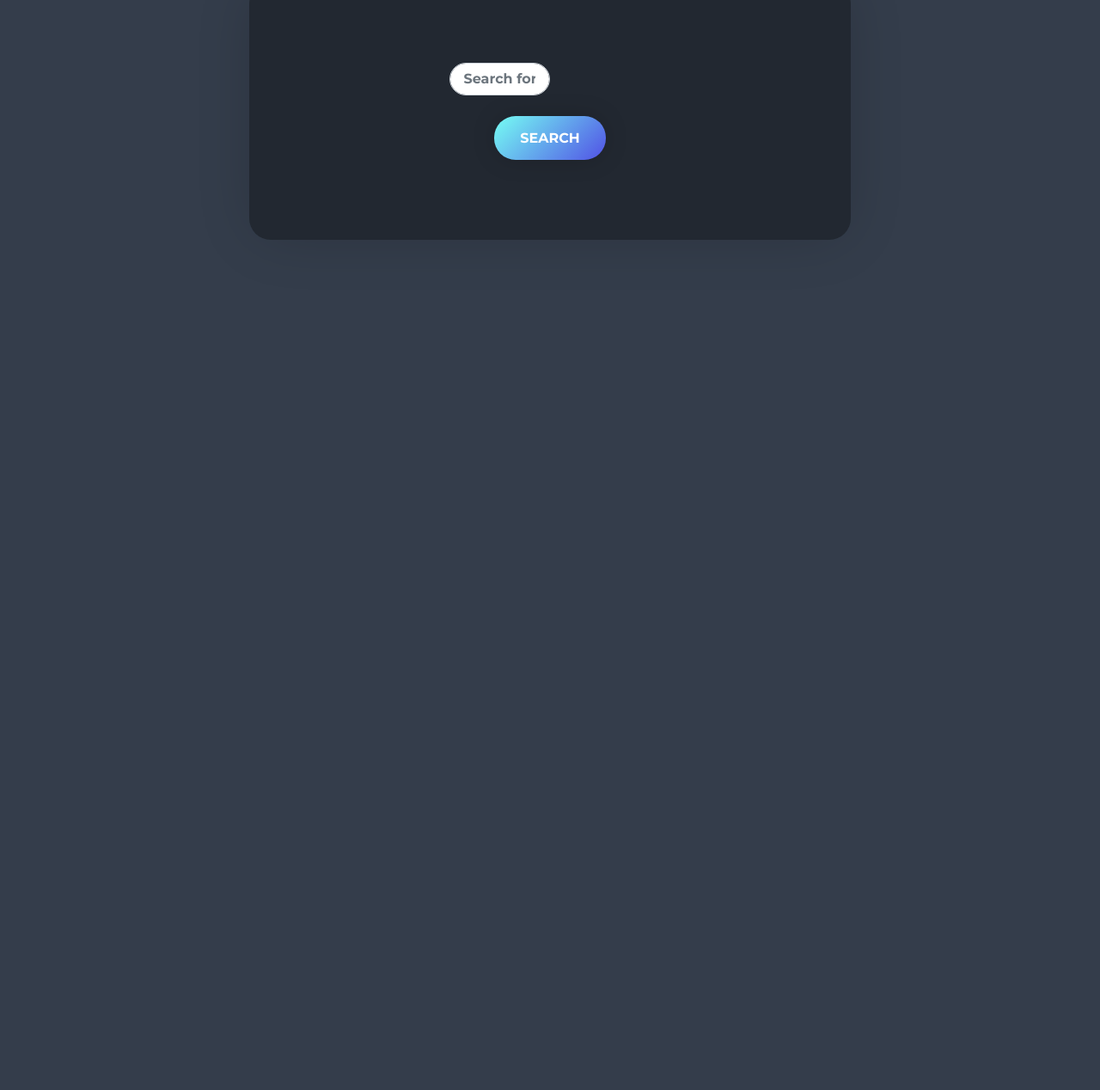
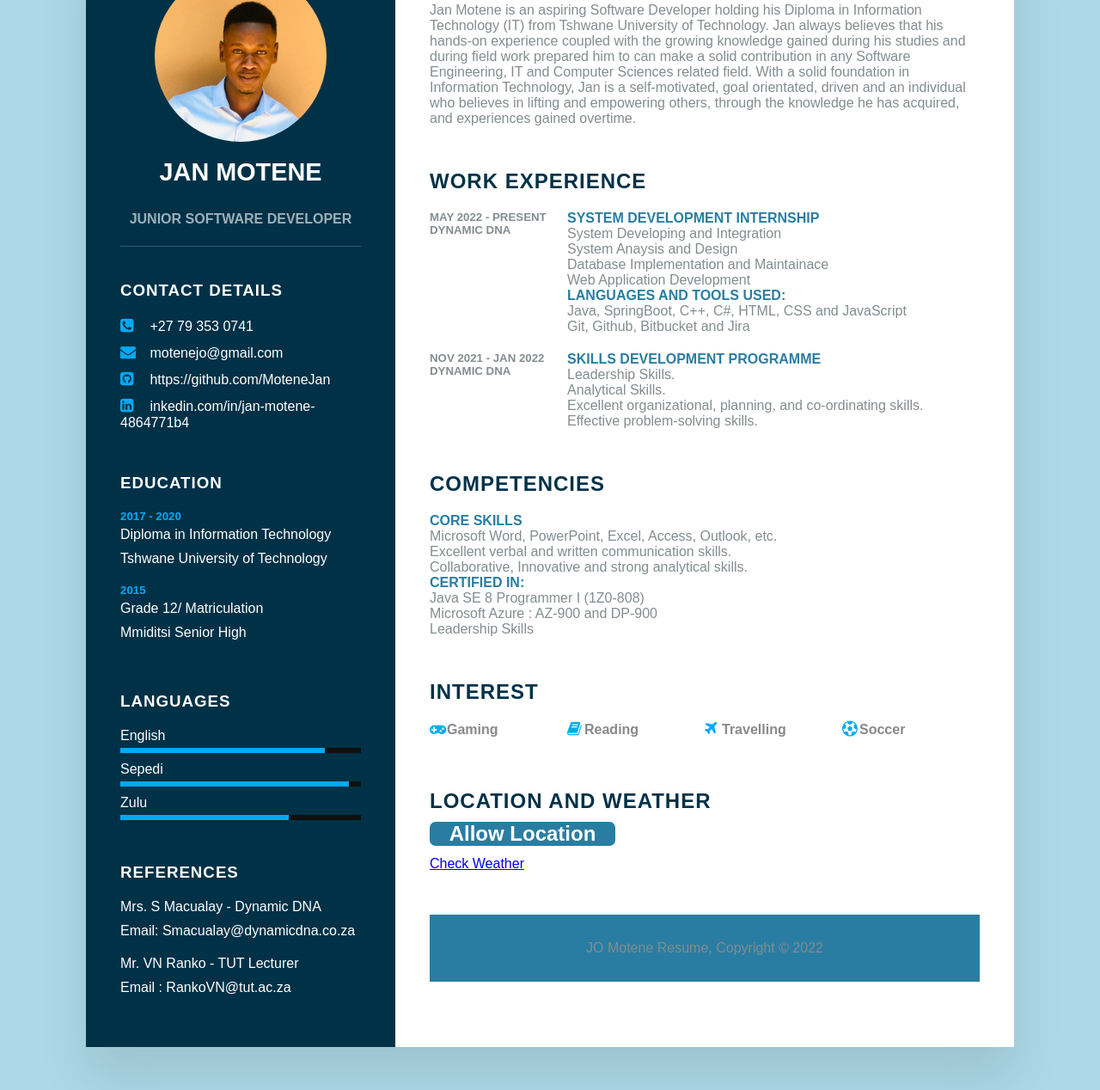
Before and after one commit to MoteneJan/Resume-CV, a plain HTML site: page index.html in a window 1280 px wide. Shown: the part 125-1393 px from the top of the page at 86% size. Before the commit the page ends 800 px from the top, so only its background shows below. Drawn offline with nearby package versions, Linux system fonts and the light colour scheme; a web font is replaced by a local one.

```diff
--- a/index.html
+++ b/index.html
@@ -2,80 +2,195 @@
 <html lang="en">
 
 <head>
-    <meta charset="UTF-8" />
-    <meta name="viewport" content="width=device-width, initial-scale=1.0" />
-    <link rel="stylesheet" href="https://stackpath.bootstrapcdn.com/bootstrap/4.3.1/css/bootstrap.min.css" integrity="sha384-ggOyR0iXCbMQv3Xipma34MD+dH/1fQ784/j6cY/iJTQUOhcWr7x9JvoRxT2MZw1T" crossorigin="anonymous" />
-    <link rel="stylesheet" href="style.css" />
-    <link rel="icon" href="favicon.ico" />
+    <meta charset="UTF-8">
+    <meta http-equiv="X-UA-Compatible" content="IE=edge">
+    <meta name="viewport" content="width=device-width, initial-scale=1.0">
+    <link rel="stylesheet" href="https://cdnjs.cloudflare.com/ajax/libs/font-awesome/4.7.0/css/font-awesome.css" integrity="sha512-5A8nwdMOWrSz20fDsjczgUidUBR8liPYU+WymTZP1lmY9G6Oc7HlZv156XqnsgNUzTyMefFTcsFH/tnJE/+xBg==" crossorigin="anonymous" referrerpolicy="no-referrer"
+    />
+    <link rel="stylesheet" href="cv.css">
+    <link rel="icon" href="img.jpg" />
 
-    <title>Weather Forecast</title>
+    <title>Motene Jan Resume</title>
 </head>
 
 <body>
-    <h1 class="text-center p-4"><span class="font-weight-lighter">Weather</span> Forecast</h1>
+    <div class="container">
+        <div class="left_Side">
+            <div class="profileText">
+                <div class="imgBx">
+                    <img src="img.jpg">
+                </div>
+                <h1>JAN MOTENE</h1>
+                <h2><br><span>Junior Software Developer</span></h2>
+            </div>
+            <div class="contactInfo">
+                <h3 class="title">Contact Details</h3>
+                <ul>
+                    <li>
+                        <span class="icon"><i class="fa fa-phone-square" aria-hidden="true"></i></span>
+                        <span class="text">+27 79 353 0741</span>
+                    </li>
+                    <li>
+                        <span class="icon"><i class="fa fa-envelope" aria-hidden="true"></i></span>
+                        <span class="text">motenejo@gmail.com</span>
+                    </li>
+                    <li>
+                        <span class="icon"><i class="fa fa-github-square" aria-hidden="true"></i></span>
+                        <span class="text">https://github.com/MoteneJan</span>
+                    </li>
+                    <li>
+                        <span class="icon"><i class="fa fa-linkedin-square" aria-hidden="true"></i></span>
+                        <span class="text">  inkedin.com/in/jan-motene-4864771b4
+                        </span>
+                    </li>
+                </ul>
+            </div>
 
-    <div id="search-box" class="genericBox container p-4 d-flex justify-content-center align-items-center flex-column text-center position-relative">
-        <form id="search-form" class="animate__fadeIn">
-            <input aria-label="type location here" type="text" id="search-query" class="searchBox__input form-control mb-4" placeholder="Search for location" required />
+            <div class="contactInfo education">
+                <h3 class="title">education</h3>
+                <ul>
+                    <li>
+                        <h5>2017 - 2020</h5>
+                        <h4>Diploma in Information Technology</h4>
+                        <h4>Tshwane University of Technology</h4>
+                    </li>
+                    <li>
+                        <h5>2015</h5>
+                        <h4>Grade 12/ Matriculation</h4>
+                        <h4>Mmiditsi Senior High</h4>
+                    </li>
+                </ul>
+            </div>
 
-            <button type="submit" class="btn searchBox__button">SEARCH</button>
-        </form>
+            <div class="contactInfo language">
+                <h3 class="title">Languages</h3>
+                <ul>
+                    <li>
+                        <span class="text">English</span>
+                        <span class="percent">
+                            <div style="width: 85%;"></div>
+                        </span>
+                    </li>
+                    <li>
+                        <span class="text">Sepedi</span>
+                        <span class="percent">
+                            <div style="width: 95%">
+                            </div>
+                        </span>
+                    </li>
+                    <li>
+                        <span class="text">Zulu</span>
+                        <span class="percent">
+                            <div style="width: 70%;"></div>
+                        </span>
+                    </li>
+                </ul>
+            </div>
 
-        <!-- ERROR -->
-        <div id="error-box" class="errorBox d-none alert position-absolute" role="alert"></div>
-    </div>
+            <div class="contactInfo education">
+                <h3 class="title">references</h3>
+                <ul>
+                    <li>
+                        <h4>Mrs. S Macualay - Dynamic DNA</h4>
+                        <h4>Email: Smacualay@dynamicdna.co.za</h4>
+                    </li>
+                    <li>
+                        <h4>Mr. VN Ranko - TUT Lecturer</h4>
+                        <h4>Email : RankoVN@tut.ac.za</h4>
+                    </li>
+                </ul>
+            </div>
+        </div>
 
-    <!-- LOADER -->
-    <div id="loader-box" class="d-none">
-        <div class="genericBox container d-flex justify-content-center align-items-center">
-            <div class="loaderBox animate__fadeIn d-flex justify-content-center align-items-center">
-                <svg version="1.1" id="Layer_1" xmlns="http://www.w3.org/2000/svg" xmlns:xlink="http://www.w3.org/1999/xlink" x="0px" y="0px" width="54px" height="60px" viewBox="0 0 24 30" xml:space="preserve">
-                        <rect x="0" y="0" width="3" height="10" fill="#333">
-                            <animateTransform
-                                attributeType="xml"
-                                attributeName="transform"
-                                type="translate"
-                                values="0 0; 0 20; 0 0"
-                                begin="0"
-                                dur="0.6s"
-                                repeatCount="indefinite"
-                            />
-                        </rect>
-                        <rect x="10" y="0" width="3" height="10" fill="#333">
-                            <animateTransform
-                                attributeType="xml"
-                                attributeName="transform"
-                                type="translate"
-                                values="0 0; 0 20; 0 0"
-                                begin="0.2s"
-                                dur="0.6s"
-                                repeatCount="indefinite"
-                            />
-                        </rect>
-                        <rect x="20" y="0" width="3" height="10" fill="#333">
-                            <animateTransform
-                                attributeType="xml"
-                                attributeName="transform"
-                                type="translate"
-                                values="0 0; 0 20; 0 0"
-                                begin="0.4s"
-                                dur="0.6s"
-                                repeatCount="indefinite"
-                            />
-                        </rect>
-                    </svg>
-                <div>
-                    <img width="45" id="forecast-card-img" src="" />
-                    <h2 class="font-weight-bold mb-1"><span id="forecast-card-temp"></span>°C</h2>
-                    <h5 id="forecast-card-description" class="font-weight-lighter"></h5>
+        <div class="right_Side">
+            <div class="about">
+                <h2 class="title2">Profile</h2>
+                <p>Jan Motene is an aspiring Software Developer holding his Diploma in Information Technology (IT) from Tshwane University of Technology. Jan always believes that his hands-on experience coupled with the growing knowledge gained during his
+                    studies and during field work prepared him to can make a solid contribution in any Software Engineering, IT and Computer Sciences related field. With a solid foundation in Information Technology, Jan is a self-motivated, goal orientated,
+                    driven and an individual who believes in lifting and empowering others, through the knowledge he has acquired, and experiences gained overtime.</p>
+            </div>
+            <div class="about">
+                <h2 class="title2">Work Experience</h2>
+                <div class="box">
+                    <div class="year_company">
+                        <h5>May 2022 - Present</h5>
+                        <h5>Dynamic DNA</h5>
+                    </div>
+                    <div class="text">
+                        <h4>System Development Internship</h4>
+                        <p>System Developing and Integration</p>
+                        <p>System Anaysis and Design</p>
+                        <p>Database Implementation and Maintainace</p>
+                        <p>Web Application Development</p>
+                        <h4>Languages and Tools used:</h4>
+                        <p>Java, SpringBoot, C++, C#, HTML, CSS and JavaScript</p>
+                        <p>Git, Github, Bitbucket and Jira</p>
+                    </div>
+                </div>
+
+                <div class="box">
+                    <div class="year_company">
+                        <h5>Nov 2021 - Jan 2022</h5>
+                        <h5>Dynamic DNA</h5>
+                    </div>
+                    <div class="text">
+                        <h4>Skills Development Programme</h4>
+                        <p>Leadership Skills.</p>
+                        <p>Analytical Skills.</p>
+                        <p>Excellent organizational, planning, and co-ordinating skills.</p>
+                        <p>Effective problem-solving skills.</p>
+                    </div>
                 </div>
             </div>
+
+            <div class="about skills">
+                <h2 class="title2">Competencies</h2>
+                <div class="box">
+                    <div class="text">
+                        <h4>Core Skills </h4>
+                        <p>Microsoft Word, PowerPoint, Excel, Access, Outlook, etc.</p>
+                        <p>Excellent verbal and written communication skills.</p>
+                        <p>Collaborative, Innovative and strong analytical skills.</p>
+
+                        <h4>CERTIFIED IN:</h4>
+                        <p>Java SE 8 Programmer I (1Z0-808)</p>
+                        <p>Microsoft Azure : AZ-900 and DP-900</p>
+                        <p>Leadership Skills</p>
+                    </div>
+                </div>
+            </div>
+
+            <div class="about interest">
+                <h2 class="title2">Interest</h2>
+                <ul>
+                    <li><i class="fa fa-gamepad" aria-hidden="true"></i>Gaming</li>
+                    <li><i class="fa fa-book" aria-hidden="true"></i>Reading</li>
+                    <li><i class="fa fa-plane" aria-hidden="true"></i>Travelling</li>
+                    <li><i class="fa fa-futbol-o" aria-hidden="true"></i>Soccer</li>
+                </ul>
+            </div>
+
+
+            <div class="about interest">
+                <h2 class="title2">Location and Weather</h2>
+                <button type="button" class="find-state">Allow Location</button>
+            </div>
+            <div class="about signup-link">
+                <a href="weather.html">Check Weather</a>
+            </div>
+
+            <div>
+                <script src="cv.js"></script>
+            </div>
+            <footer>
+                <h3 class="status"></h3>
+                <p>JO Motene Resume, Copyright &copy; 2022</p>
+            </footer>
         </div>
+
     </div>
-
 </body>
-<script src="https://code.jquery.com/jquery-3.5.1.min.js" integrity="sha256-9/aliU8dGd2tb6OSsuzixeV4y/faTqgFtohetphbbj0=" crossorigin="anonymous"></script>
-<script src="https://cdnjs.cloudflare.com/ajax/libs/moment.js/2.27.0/moment.min.js"></script>
-<script src="script.js"></script>
 
 </html>
+
+</html>
```
Also changed, not shown: weather.html (added, +81 -0 lines).
